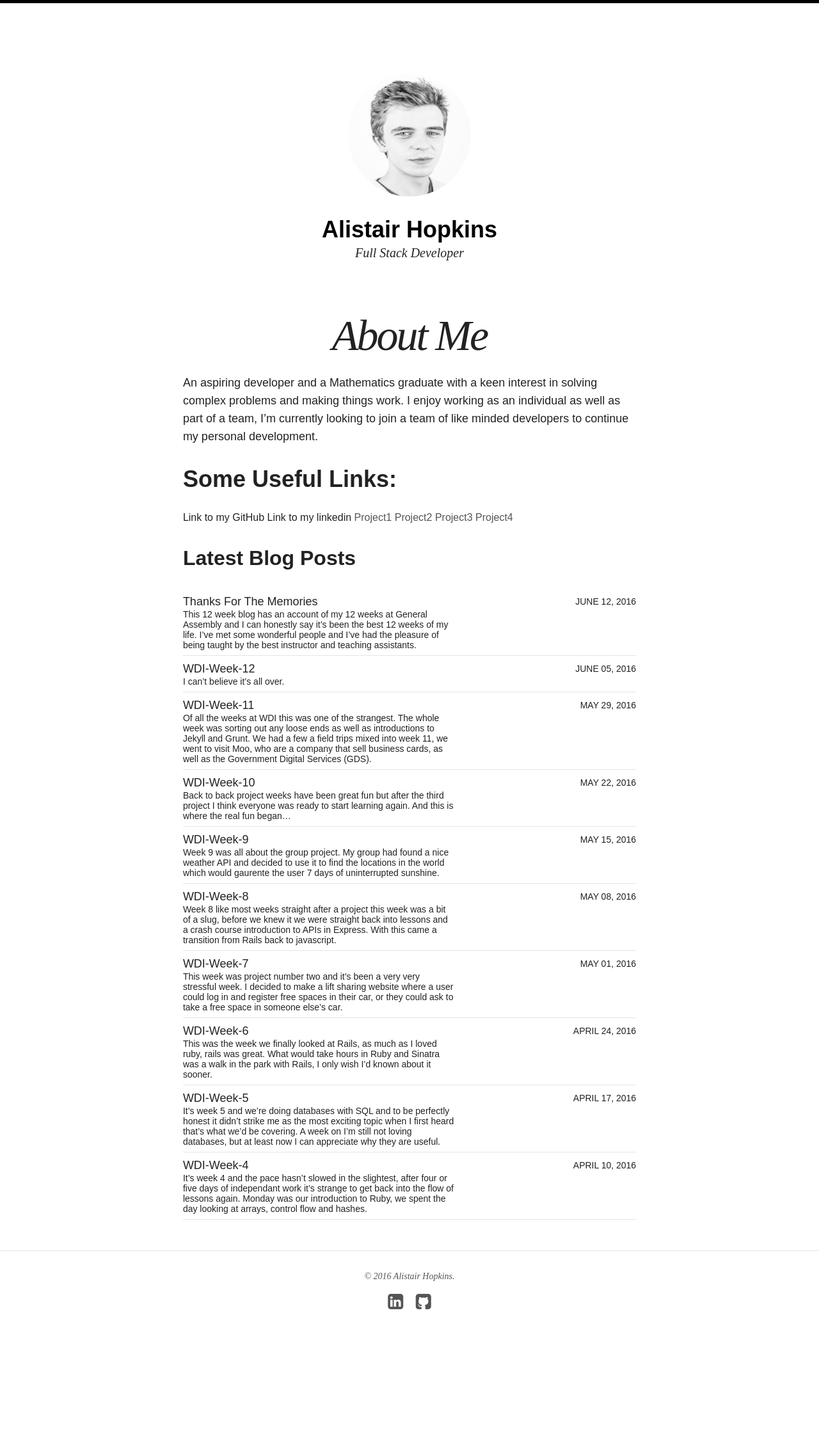
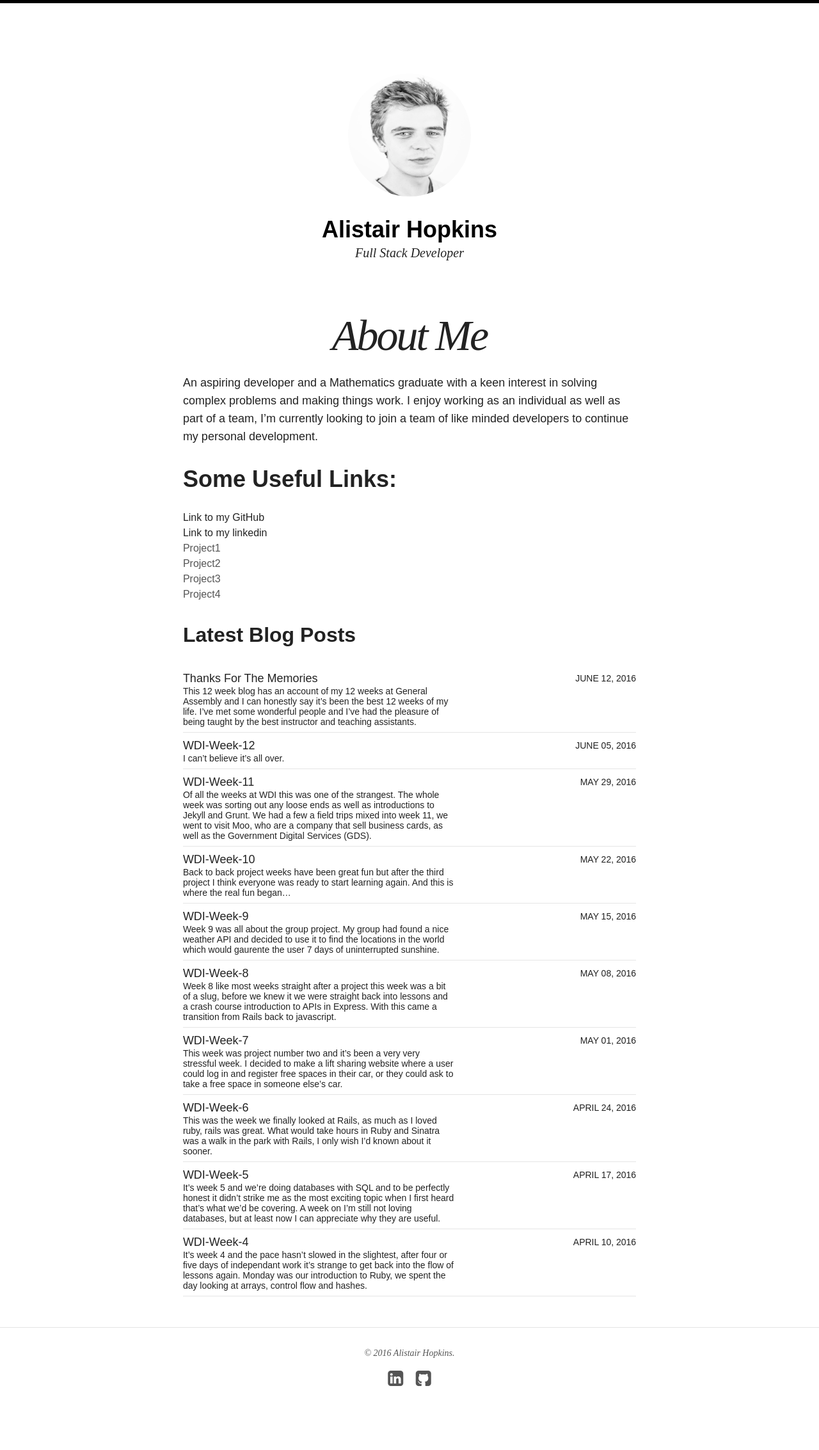
Before and after one commit to AlistairHopkins92/AlistairHopkins92.github.io, a Jekyll site: the page built from index.html, in a window 1280 px wide. Shown: the whole page at 64% size. Built offline with Jekyll 4.4.1, drawn with Linux system fonts in a browser that asks for light colours; nearby versions of some CDN libraries; before the commit the page ends 2146 px from its top, so only the background shows below that.

```diff
--- a/index.html
+++ b/index.html
@@ -8,14 +8,12 @@ search_omit: true
 
 <h1>Some Useful Links:</h1>
 
-<a href="https://github.com/AlistairHopkins92">Link to my GitHub</a>
-
-<a href="https://www.linkedin.com/in/alistairhopkins92">Link to my linkedin</a>
-
-<a href="">Project1</a>
-<a href="">Project2</a>
-<a href="">Project3</a>
-<a href="">Project4</a>
+<a href="https://github.com/AlistairHopkins92">Link to my GitHub</a><br>
+<a href="https://www.linkedin.com/in/alistairhopkins92">Link to my linkedin</a><br>
+<a href="">Project1</a><br>
+<a href="">Project2</a><br>
+<a href="">Project3</a><br>
+<a href="">Project4</a><br>
 
 <h2>Latest Blog Posts</h2>
 <ul class="post-list">
```
